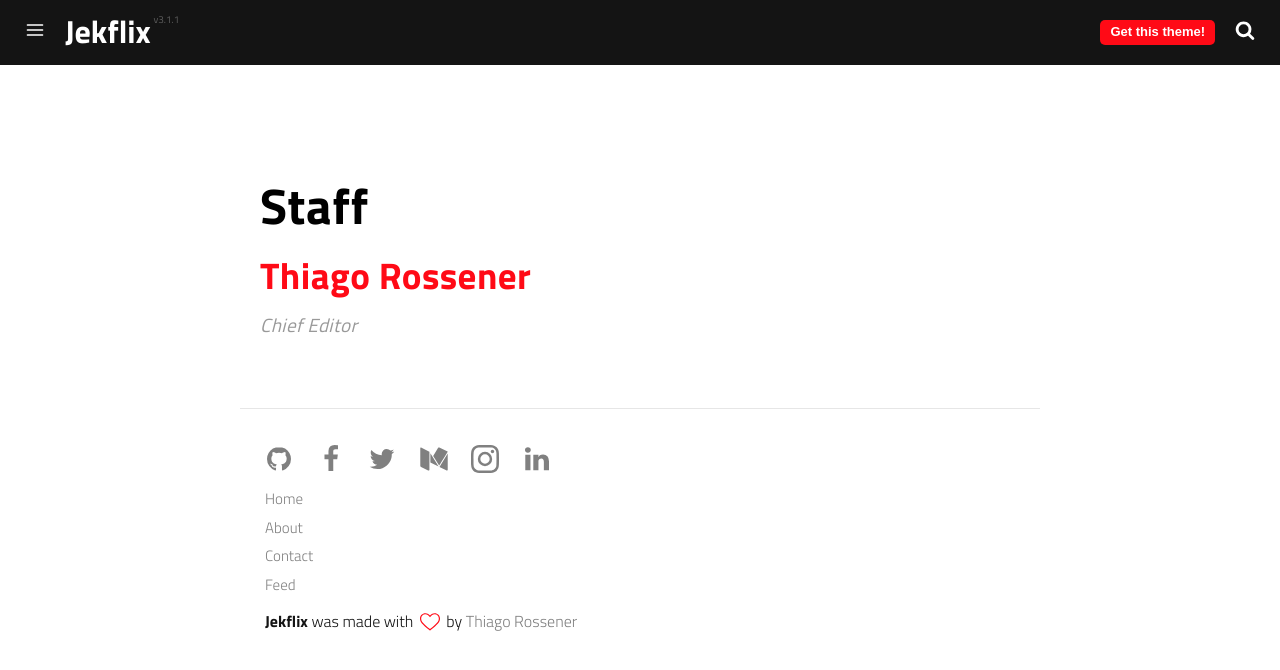
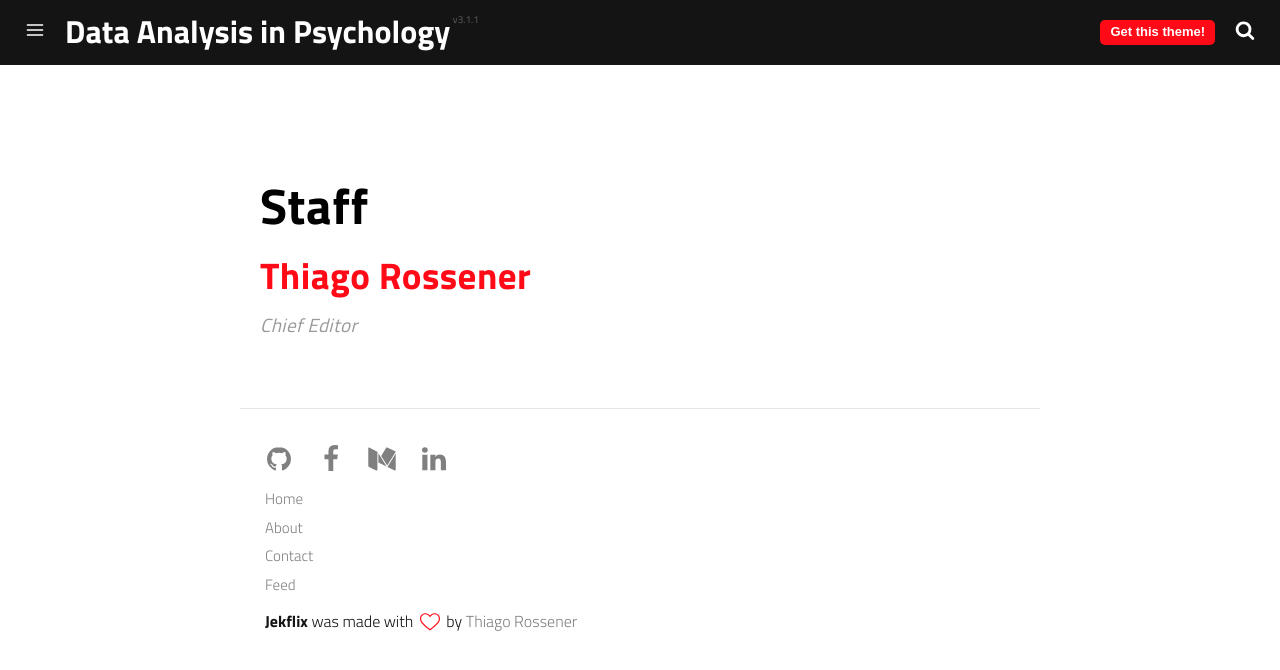
Before and after one commit to sezginildes/sezginildes.github.io, a Jekyll site: the page built from jekflix-template-master/staff.html, in a window 1280 px wide. Shown: the top 670 px of the page. Built offline with Jekyll 4.4.1, drawn with Linux system fonts in a browser that asks for light colours; a script that is not in the unit is left out; part of the change alters nothing that is shown.

```diff
--- a/jekflix-template-master/_config.yml
+++ b/jekflix-template-master/_config.yml
@@ -1,14 +1,12 @@
 # Site Settings
-name: Jekflix
-title: Jekflix | A blog theme for Jekyll
-description: Jekflix is a template for Jekyll inspired by Netflix and made by
-  Thiago Rossener.
+name: Data Analysis in Psychology
+title: Data Analyst | Psychological Counselor
+description: Established to conduct more qualified research in social sciences
 tags:
-  - blog
-  - template
-  - jekyll
-  - theme
-  - netlify
+  - Python
+  - SPSS
+  - Excel
+
 show_hero: true
 menu:
   - title: Home
@@ -19,7 +17,7 @@ menu:
     url: /contact
   - title: Feed
     url: /feed.xml
-email: youremail@test.com
+email: sezgin.ildes@gmail.com
 # See: https://disqus.com/
 disqus_username: disqus_username
 # Contact Form Setting
@@ -29,12 +27,12 @@ formspree_form_id: formspree_form_id
 
 # Social Media Settings
 # Remove the item if you don't need it
-github_username: github_username
-facebook_username: facebook_username
-twitter_username: twitter_username
-instagram_username: instagram_username
-linkedin_username: linkedin_username
-medium_username: medium_username
+github_username: https://github.com/sezginildes/
+kaggle_username: kaggle.com/sezginildes/
+linkedin_username: https://www.linkedin.com/in/sezginildes/
+medium_username: https://sezginildes.medium.com/
+facebook_username: https://www.facebook.com/Psk.Dan.Sezgin.ildes
+
 
 
 # Posts Settings
```
